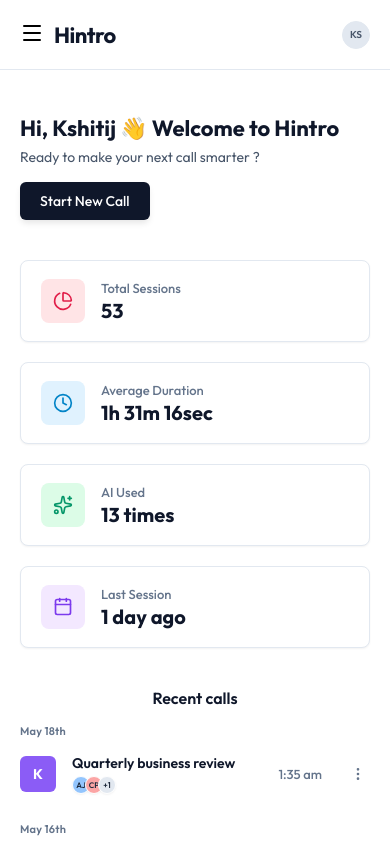
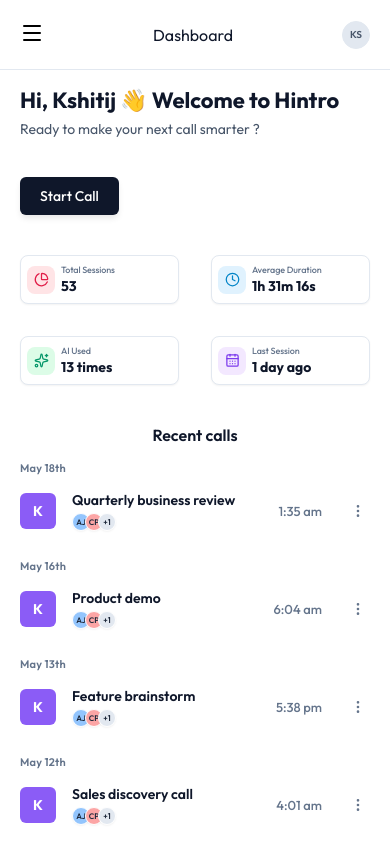
Before and after one commit to kshitij2212/Hintro_Assignment, a React (Vite) app in the folder hintro/: page /dashboard in a window 390 px wide. Built offline with nearby package versions, Linux system fonts and the light colour scheme; sample sign-in values are in the browser's storage.

Commit message:
refactor : update sidebar icons, and call row icons

```diff
--- a/hintro/src/pages/Dashboard.jsx
+++ b/hintro/src/pages/Dashboard.jsx
@@ -11,6 +11,7 @@
   PieChart,
   Clock,
   Sparkles,
+  CalendarDays,
   Calendar,
   ChevronRight,
   Menu,
@@ -98,16 +99,16 @@
     const secs = seconds % 60;
 
     if (hrs > 0) {
-      return `${hrs}h ${mins}m ${secs}sec`;
+      return `${hrs}h ${mins}m ${secs}s`;
     }
     if (mins > 0) {
-      return `${mins}m ${secs}sec`;
+      return `${mins}m ${secs}s`;
     }
-    return `${secs}sec`;
+    return `${secs}s`;
   };
 
   const formatRowDuration = (seconds) => {
-    if (!seconds || seconds <= 0) return '0sec';
+    if (!seconds || seconds <= 0) return '0s';
     const hrs = Math.floor(seconds / 3600);
     const mins = Math.floor((seconds % 3600) / 60);
     const secs = seconds % 60;
@@ -116,9 +117,9 @@
       return `${hrs}h ${mins}m`;
     }
     if (mins > 0) {
-      return `${mins}m ${secs}sec`;
+      return `${mins}m ${secs}s`;
     }
-    return `${secs}sec`;
+    return `${secs}s`;
   };
 
   const formatRelativeTime = (datesArray) => {
@@ -206,12 +207,10 @@
 
       <div className="main-content" style={{ minWidth: 0 }}>
         <header className="mobile-header">
-          <div style={{ display: 'flex', alignItems: 'center', gap: '10px' }}>
-            <button onClick={() => setMobileSidebarOpen(true)} aria-label="Open sidebar">
-              <Menu size={24} />
-            </button>
-            <span className="sidebar-logo">Hintro</span>
-          </div>
+          <button onClick={() => setMobileSidebarOpen(true)} aria-label="Open sidebar" className="mobile-menu-btn">
+            <Menu size={24} />
+          </button>
+          <span className="mobile-header-title">Dashboard</span>
           <div
             className="top-bar-avatar"
             style={{ width: '28px', height: '28px', fontSize: '10px', cursor: 'pointer' }}
@@ -252,14 +251,15 @@
         </div>
 
         <main className="dashboard-page animate-fade-in">
-
-          <div className="welcome-banner-card">
+          <div className="dashboard-container">
+            <div className="welcome-banner-card">
             <div className="welcome-banner-text">
               <h2>Hi, {profile.firstName} 👋 Welcome to Hintro</h2>
               <p>Ready to make your next call smarter ?</p>
             </div>
             <button className="btn-start-call" onClick={handleStartCallSimulation}>
-              Start New Call
+              <span className="desktop-text">Start New Call</span>
+              <span className="mobile-text">Start Call</span>
             </button>
           </div>
 
@@ -301,7 +301,7 @@
 
             <div className="figma-kpi-card">
               <div className="kpi-avatar-icon icon-purple-bg">
-                <Calendar size={20} />
+                <CalendarDays size={20} />
               </div>
               <div className="kpi-text-block">
                 <span className="kpi-text-label">Last Session</span>
@@ -377,7 +377,7 @@
             </div>
           )}
 
-
+          </div>
 
         </main>
       </div>
--- a/hintro/src/styles/Dashboard.css
+++ b/hintro/src/styles/Dashboard.css
@@ -1,15 +1,22 @@
 .dashboard-page {
   flex: 1;
   overflow-y: auto;
-  padding: 32px;
+  padding: 20px 32px 32px 32px;
   background-color: var(--bg-card);
   animation: fadeIn var(--transition-normal) forwards;
 }
 
 @media (max-width: 768px) {
   .dashboard-page {
-    padding: 20px;
+    padding: 12px 20px 20px 20px;
   }
+}
+
+.dashboard-container {
+  width: 100%;
+  max-width: 1000px;
+  margin: 0 auto;
+  box-sizing: border-box;
 }
 
 
@@ -103,8 +110,8 @@
   background-color: transparent;
   border: none;
   border-radius: 0;
-  padding: 16px 0;
-  margin-top: 8px;
+  padding: 4px 0 16px 0;
+  margin-top: 0;
   margin-bottom: 24px;
   box-shadow: none;
 }
@@ -114,7 +121,7 @@
     flex-direction: column;
     align-items: flex-start;
     gap: 16px;
-    padding: 16px 0;
+    padding: 4px 0 16px 0;
   }
 }
 
@@ -148,6 +155,10 @@
   transform: translateY(-1px);
 }
 
+.btn-start-call .mobile-text {
+  display: none;
+}
+
 
 .kpi-row-grid {
   display: grid;
@@ -156,17 +167,7 @@
   margin-bottom: 40px;
 }
 
-@media (max-width: 1024px) {
-  .kpi-row-grid {
-    grid-template-columns: repeat(2, 1fr);
-  }
-}
-
-@media (max-width: 640px) {
-  .kpi-row-grid {
-    grid-template-columns: 1fr;
-  }
-}
+/* Media queries relocated to the bottom of the file */
 
 .figma-kpi-card {
   display: flex;
@@ -186,6 +187,7 @@
   display: flex;
   align-items: center;
   justify-content: center;
+  flex-shrink: 0;
 }
 
 
@@ -227,11 +229,19 @@
   border-radius: var(--border-radius-md);
   padding: 40px 24px;
   width: 100%;
+  max-width: 800px;
+  margin: 0 auto;
   box-shadow: var(--shadow-sm);
   display: flex;
   flex-direction: column;
   align-items: center;
   justify-content: center;
+}
+
+.sessions-list {
+  width: 100%;
+  max-width: 800px;
+  margin: 0 auto;
 }
 
 .recent-calls-empty-illus {
@@ -327,6 +337,21 @@
   justify-content: center;
   font-size: 14px;
   font-weight: 700;
+  flex-shrink: 0;
+}
+
+.session-green-icon {
+  width: 36px;
+  height: 36px;
+  border-radius: 6px;
+  background-color: #10B981;
+  color: var(--bg-card);
+  display: flex;
+  align-items: center;
+  justify-content: center;
+  font-size: 14px;
+  font-weight: 700;
+  flex-shrink: 0;
 }
 
 .session-text-col {
@@ -500,6 +525,9 @@
   color: var(--text-main);
   margin-bottom: 12px;
   letter-spacing: -0.5px;
+  border-bottom: 1px solid var(--border);
+  width: 100%;
+  padding-bottom: 12px;
 }
 
 .logout-modal-subtitle {
@@ -513,7 +541,7 @@
   display: flex;
   gap: 12px;
   width: 100%;
-  justify-content: flex-end;
+  justify-content: space-between;
 }
 
 .modal-btn-cancel {
@@ -553,3 +581,59 @@
   from { transform: scale(0.95); opacity: 0; }
   to { transform: scale(1); opacity: 1; }
 }
+
+@media (max-width: 1024px) {
+  .kpi-row-grid {
+    grid-template-columns: repeat(2, minmax(0, 1fr));
+  }
+}
+
+@media (max-width: 640px) {
+  .kpi-row-grid {
+    grid-template-columns: repeat(2, minmax(0, 1fr));
+    gap: 32px;
+    max-width: 520px;
+    margin: 16 auto 40px auto;
+  }
+  .figma-kpi-card {
+    padding: 8px 6px;
+    gap: 6px;
+    min-width: 0;
+  }
+  .kpi-avatar-icon {
+    width: 28px;
+    height: 28px;
+    flex-shrink: 0;
+  }
+  .kpi-avatar-icon svg {
+    width: 15px;
+    height: 15px;
+  }
+  .kpi-text-label {
+    font-size: 9px;
+    white-space: nowrap;
+    letter-spacing: -0.1px;
+  }
+  .kpi-text-val {
+    font-size: 14px;
+    white-space: nowrap;
+  }
+}
+
+@media (max-width: 768px) {
+  .recent-calls-container-card {
+    background-color: transparent;
+    border: none;
+    box-shadow: none;
+    padding: 20px 16px;
+  }
+  .btn-start-call {
+    margin-top: 23px;
+  }
+  .btn-start-call .desktop-text {
+    display: none;
+  }
+  .btn-start-call .mobile-text {
+    display: inline;
+  }
+}
```
